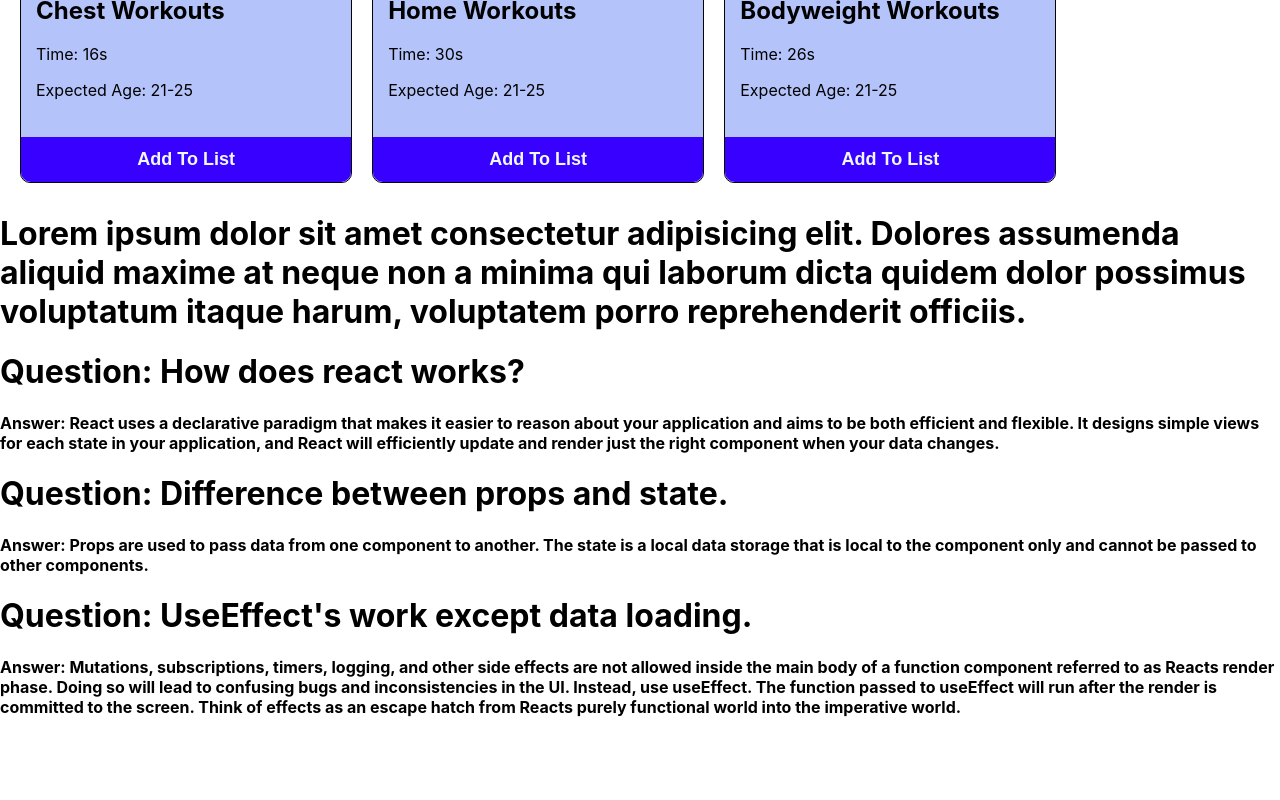
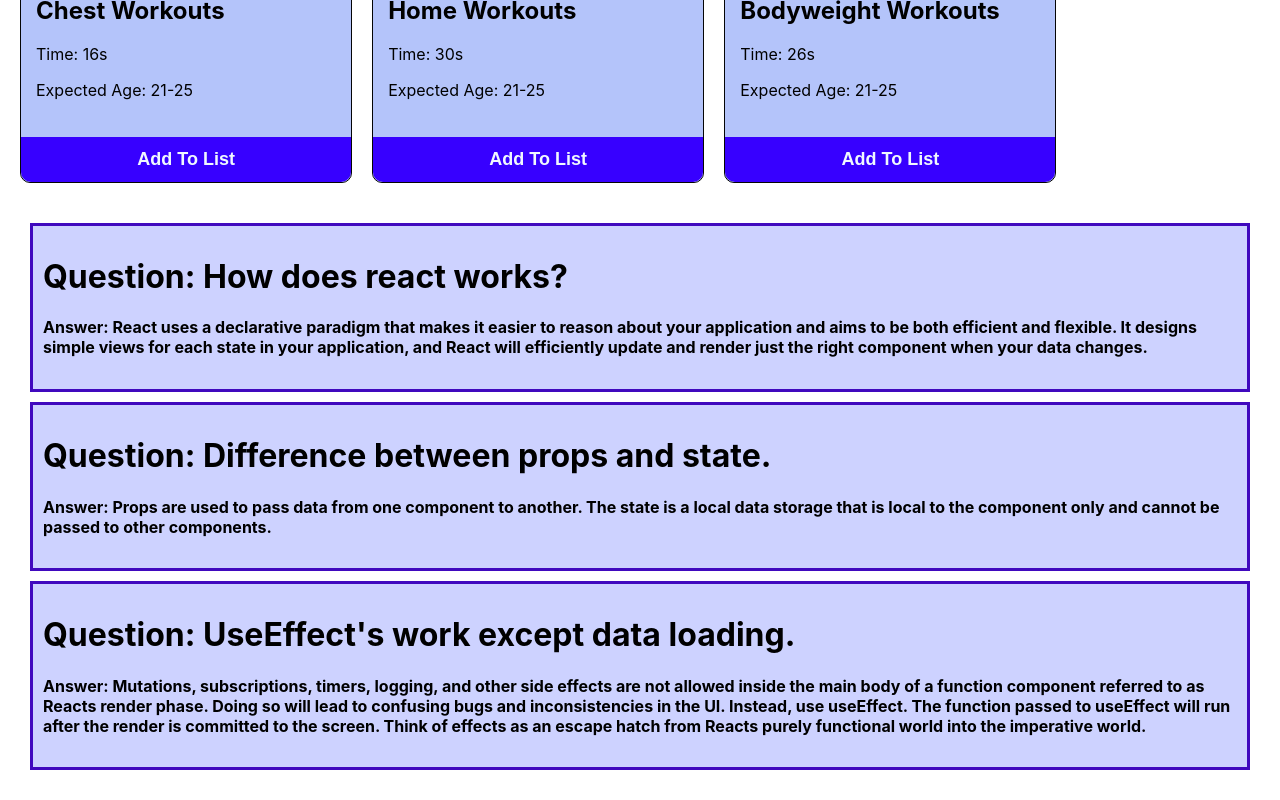
Before and after one commit to habib4224/Digital-GYM, a React (Create React App) app: page / in a window 1280 px wide. Shown: the part 875-1675 px from the top of the page. Before the commit the page ends 1613 px from the top, so only its background shows below. Built offline with nearby package versions, Linux system fonts and the light colour scheme.

Commit message:
queastin done

```diff
--- a/src/components/Question/Question.css
+++ b/src/components/Question/Question.css
@@ -0,0 +1,25 @@
+.question {
+    padding: 20px;
+
+}
+
+.qustion-one {
+    border: .2rem solid rgb(64, 9, 190);
+    padding: 10px;
+    background-color: rgb(205, 210, 255);
+    margin: 10px;
+}
+
+.qustion-two {
+    border: .2rem solid rgb(64, 9, 190);
+    padding: 10px;
+    background-color: rgb(205, 210, 255);
+    margin: 10px;
+}
+
+.qustion-three {
+    border: .2rem solid rgb(64, 9, 190);
+    padding: 10px;
+    background-color: rgb(205, 210, 255);
+    margin: 10px;
+}
--- a/src/components/Question/Question.js
+++ b/src/components/Question/Question.js
@@ -1,19 +1,19 @@
 import React from 'react';
+import './Question.css'
 
 const Question = () => {
     return (
-        <div>
-            <h1>Lorem ipsum dolor sit amet consectetur adipisicing elit. Dolores assumenda aliquid maxime at neque non a minima qui laborum dicta quidem dolor possimus voluptatum itaque harum, voluptatem porro reprehenderit officiis.</h1>
+        <div className='question'>
 
-            <div>
+            <div className='qustion-one'>
                 <h1>Question: How does react works?</h1>
                 <h4>Answer: React uses a declarative paradigm that makes it easier to reason about your application and aims to be both efficient and flexible. It designs simple views for each state in your application, and React will efficiently update and render just the right component when your data changes.</h4>
             </div>
-            <div>
+            <div className='qustion-one'>
                 <h1>Question: Difference between props and state.</h1>
                 <h4>Answer: Props are used to pass data from one component to another. The state is a local data storage that is local to the component only and cannot be passed to other components.</h4>
             </div>
-            <div>
+            <div className='qustion-one'>
                 <h1>Question: UseEffect's work except data loading.</h1>
                 <h4>Answer: Mutations, subscriptions, timers, logging, and other side effects are not allowed inside the main body of a function component referred to as Reacts render phase. Doing so will lead to confusing bugs and inconsistencies in the UI.  Instead, use useEffect. The function passed to useEffect will run after the render is committed to the screen. Think of effects as an escape hatch from Reacts purely functional world into the imperative world.</h4>
             </div>
```
